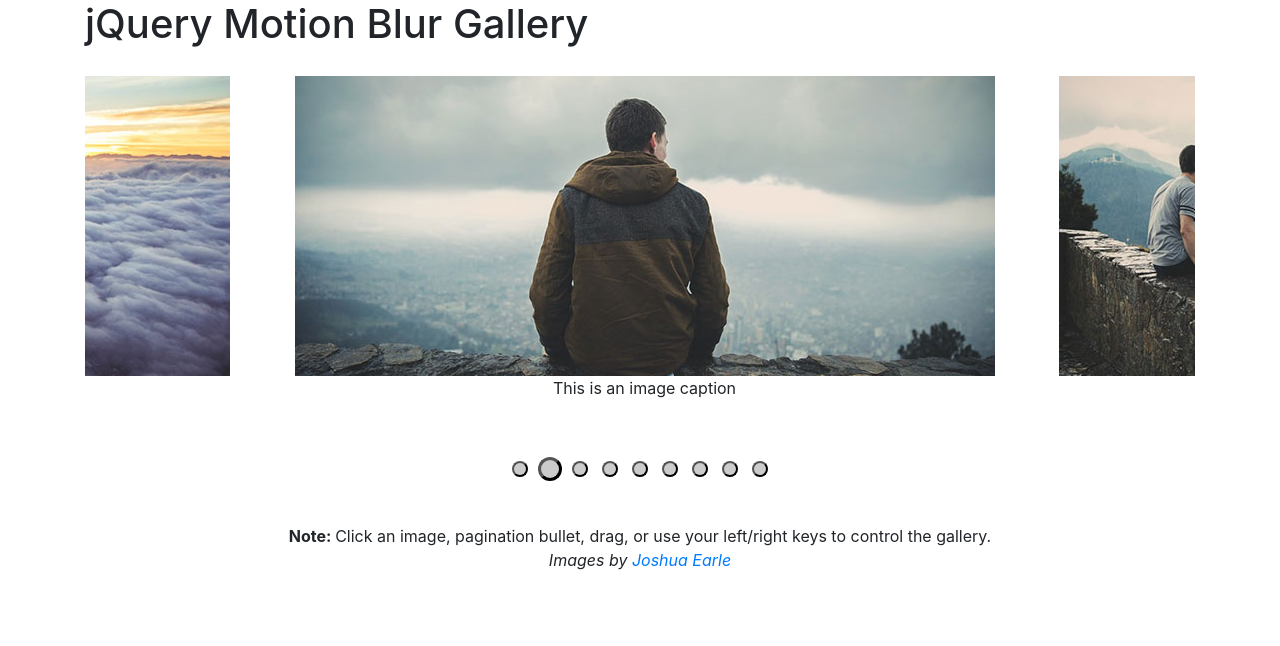
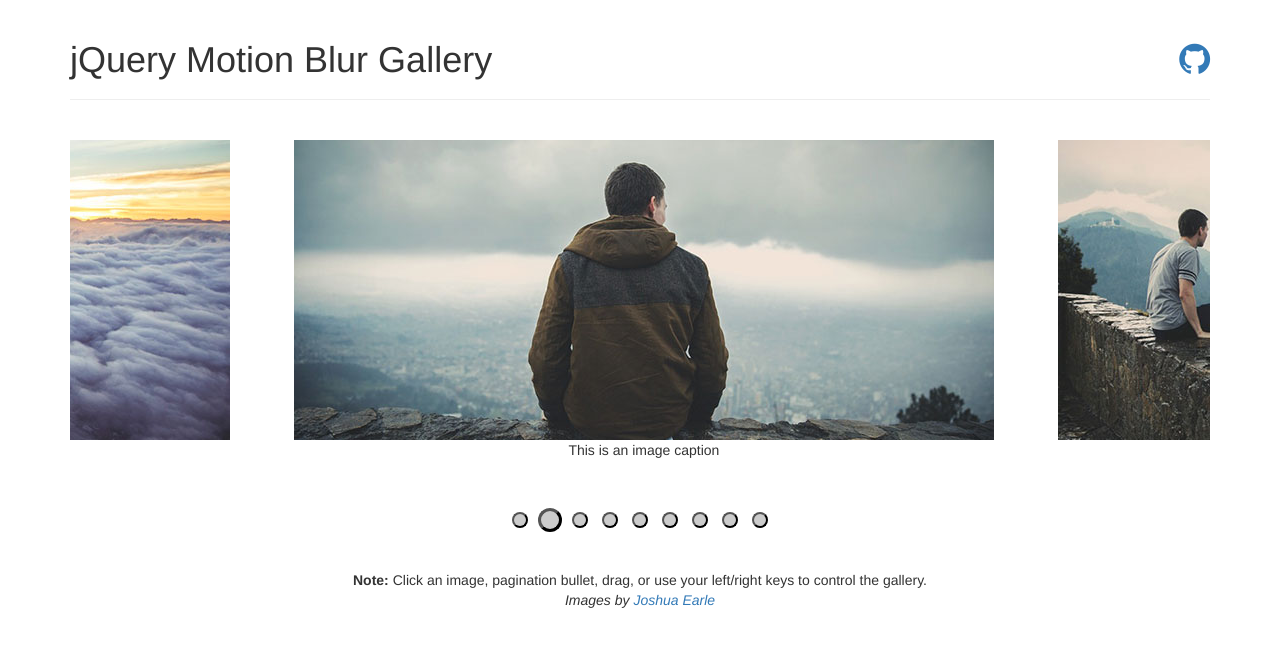
Before and after one commit to kidGodzilla/jQuery-Motion-Blur-Gallery, a plain HTML site: page index.html in a window 1280 px wide. Drawn offline with nearby package versions, Linux system fonts and the light colour scheme.

Commit message:
github link

```diff
--- a/index.html
+++ b/index.html
@@ -3,7 +3,8 @@
 <head>
 	<meta charset="UTF-8">
 	<title>jQuery Motion Blur Gallery</title>
-	<link rel="stylesheet" href="https://cdnjs.cloudflare.com/ajax/libs/bootswatch/3.3.4/lumen/bootstrap.min.css"/>
+	<link rel="stylesheet" href="//cdnjs.cloudflare.com/ajax/libs/bootswatch/3.3.4/lumen/bootstrap.min.css"/>
+	<link rel="stylesheet" href="//cdnjs.cloudflare.com/ajax/libs/font-awesome/4.3.0/css/font-awesome.min.css"/>
 	<link rel="stylesheet" type="text/css" href="css/motion-blur-gallery.css" />
 </head>
 <body>
@@ -11,7 +12,7 @@
 	<div class="row">
 		<div class="col-lg-12">
 			<div class="page-header">
-				<h1 id="container">jQuery Motion Blur Gallery</h1>
+				<h1 id="container">jQuery Motion Blur Gallery <span class="pull-right"><a href="https://github.com/kidGodzilla/jQuery-Motion-Blur-Gallery"><i class="fa fa-github"></i></a></span></h1>
 			</div>
 
 			<!-- Begin jQuery-Motion-Blur-Gallery -->
```
